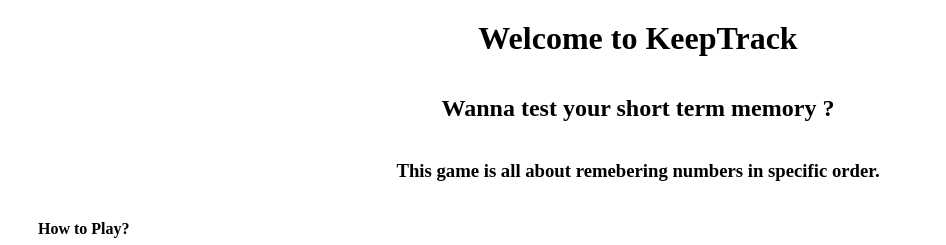
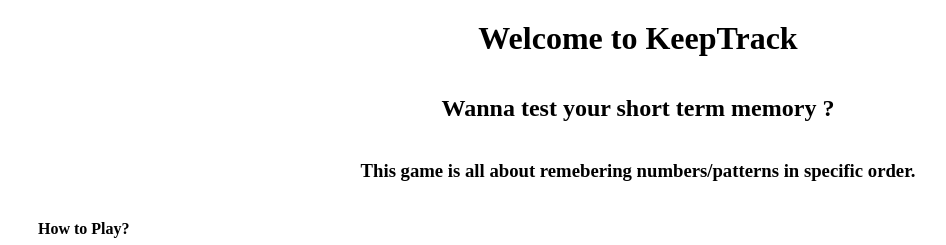
Before and after one commit to Glenn-Mendonca/KeepTrack, a plain HTML site: page index.html in a window 1280 px wide. Shown: the top 245 px of the page, without its empty margins (2-948 px from the left). Drawn offline with Linux system fonts and the light colour scheme.

Commit message:
Update index.html

```diff
--- a/index.html
+++ b/index.html
@@ -12,7 +12,7 @@
     <h1>Welcome to KeepTrack</h1><br>
     <header>
         <h2>Wanna test your short term memory ?</h2><br>
-        <h3>This game is all about remebering numbers in specific order.</h3><br>
+        <h3>This game is all about remebering numbers/patterns in specific order.</h3><br>
         <p>
             <h4>How to Play?</h4>
             <ul>
```
